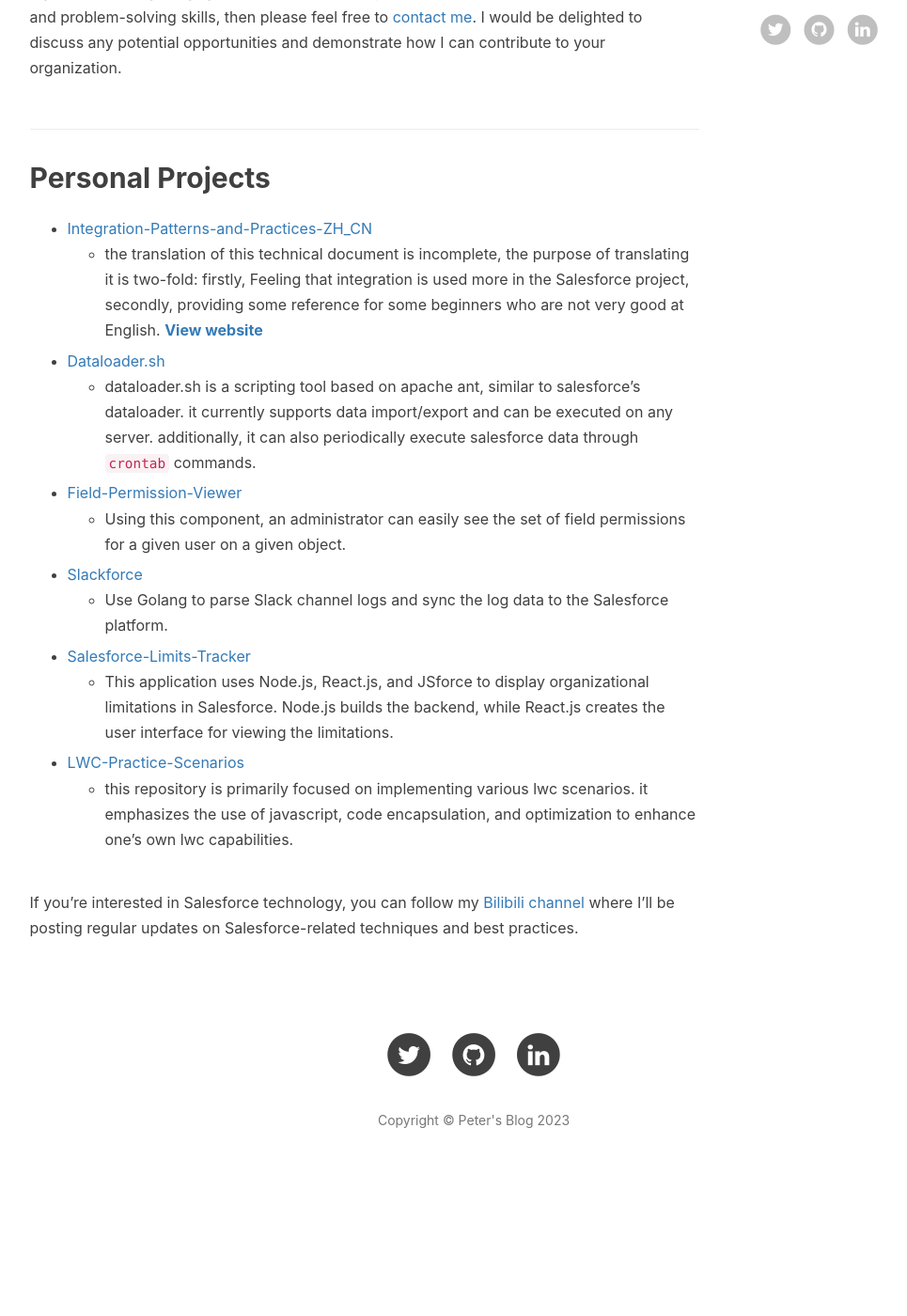
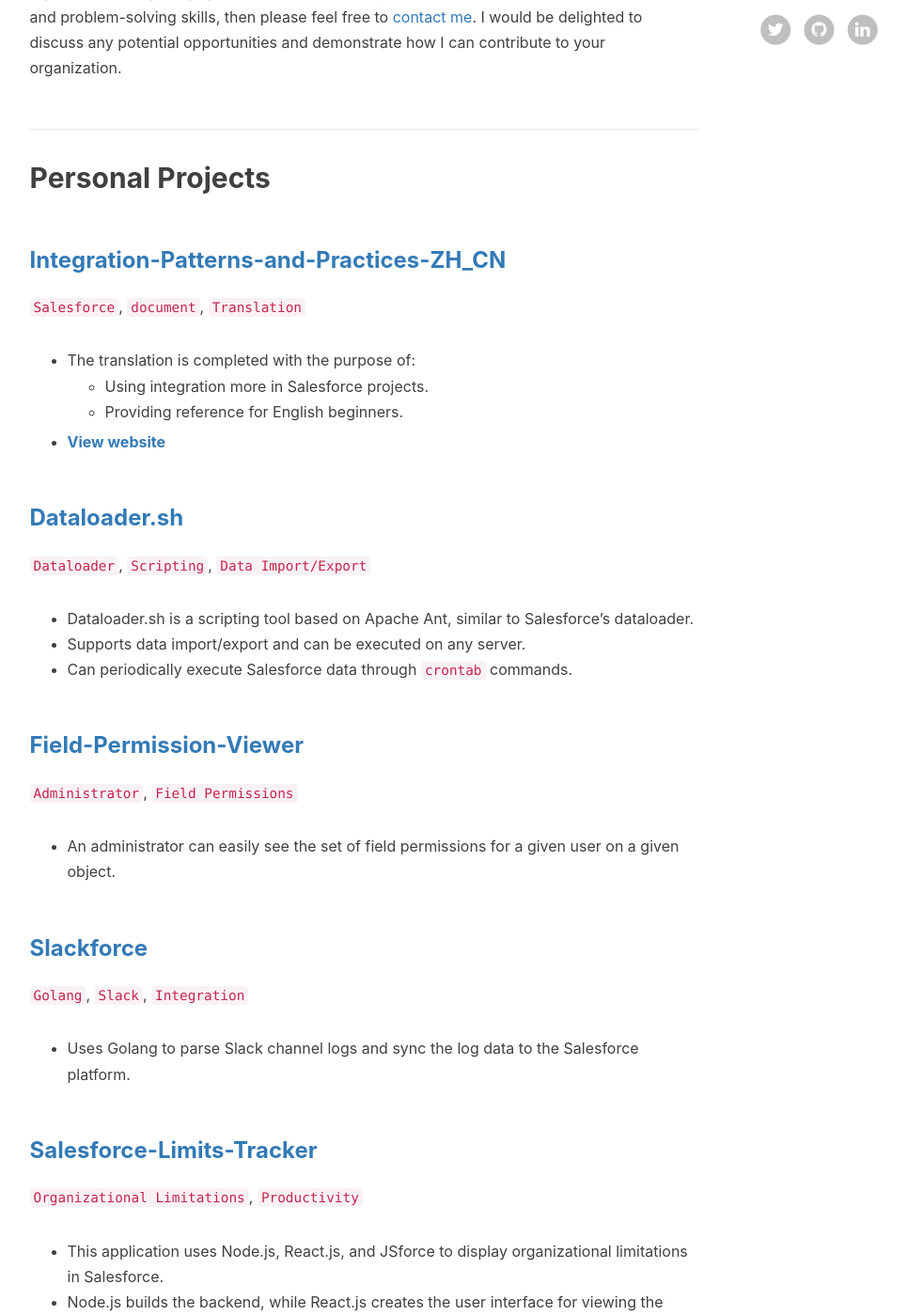
Before and after one commit to dyncan/dyncan.github.io, a Jekyll site: the page built from about.html, in a window 1280 px wide and 1400 px high, scrolled down 922 px. Shown: the whole window at 94% size, without its empty margins (136-1101 px from the left). Built offline with Jekyll 4.4.1, drawn with Linux system fonts in a browser that asks for light colours; nearby versions of some CDN libraries; comment, search, counter and statistics services are not loaded; before the commit the page ends 2218 px from its top, so only the background shows below that; some of the changed text lies outside the part shown.

Commit message:
update en.md

```diff
--- a/_includes/about/en.md
+++ b/_includes/about/en.md
@@ -8,22 +8,56 @@
 
 ## Personal Projects
 
-- [Integration-Patterns-and-Practices-ZH_CN](https://github.com/dyncan/Integration-Patterns-and-Practices-ZH_CN)
-  - the translation of this technical document is incomplete, the purpose of translating it is two-fold: firstly, Feeling that integration is used more in the Salesforce project, secondly, providing some reference for some beginners who are not very good at English. __[View website](http://dyncan.com/Integration-Patterns-and-Practices-ZH_CN/){:target="_blank"}__
+### [Integration-Patterns-and-Practices-ZH_CN](https://github.com/dyncan/Integration-Patterns-and-Practices-ZH_CN){:target="_blank"}
 
-- [Dataloader.sh](https://github.com/dyncan/dataloader.sh){:target="_blank"}
-  - dataloader.sh is a scripting tool based on apache ant, similar to salesforce's dataloader. it currently supports data import/export and can be executed on any server. additionally, it can also periodically execute salesforce data through `crontab` commands.
+ `Salesforce`, `document`, `Translation`
 
-- [Field-Permission-Viewer](https://github.com/dyncan/Field-Permission-Viewer){:target="_blank"}
-  - Using this component, an administrator can easily see the set of field permissions for a given user on a given object.
+- The translation is completed with the purpose of:
+  - Using integration more in Salesforce projects.
+  - Providing reference for English beginners.
+- __[View website](http://dyncan.com/Integration-Patterns-and-Practices-ZH_CN/){:target="_blank"}__
 
-- [Slackforce](https://github.com/dyncan/slackforce){:target="_blank"}
-  - Use Golang to parse Slack channel logs and sync the log data to the Salesforce platform.
+### [Dataloader.sh](https://github.com/dyncan/dataloader.sh){:target="_blank"}
 
-- [Salesforce-Limits-Tracker](https://github.com/dyncan/Salesforce-Limits-Tracker){:target="_blank"}
-  - This application uses Node.js, React.js, and JSforce to display organizational limitations in Salesforce. Node.js builds the backend, while React.js creates the user interface for viewing the limitations.
+`Dataloader`, `Scripting`, `Data Import/Export`
 
-- [LWC-Practice-Scenarios](https://github.com/dyncan/lwc-practice-scenarios){:target="_blank"}
-  - this repository is primarily focused on implementing various lwc scenarios. it emphasizes the use of javascript, code encapsulation, and optimization to enhance one's own lwc capabilities.
+- Dataloader.sh is a scripting tool based on Apache Ant, similar to Salesforce's dataloader.
+- Supports data import/export and can be executed on any server.
+- Can periodically execute Salesforce data through `crontab` commands.
+
+### [Field-Permission-Viewer](https://github.com/dyncan/Field-Permission-Viewer){:target="_blank"}
+
+`Administrator`, `Field Permissions`
+
+- An administrator can easily see the set of field permissions for a given user on a given object.
+
+### [Slackforce](https://github.com/dyncan/slackforce){:target="_blank"}
+
+`Golang`, `Slack`, `Integration`
+
+- Uses Golang to parse Slack channel logs and sync the log data to the Salesforce platform.
+
+### [Salesforce-Limits-Tracker](https://github.com/dyncan/Salesforce-Limits-Tracker){:target="_blank"}
+
+`Organizational Limitations`, `Productivity`
+
+- This application uses Node.js, React.js, and JSforce to display organizational limitations in Salesforce.
+- Node.js builds the backend, while React.js creates the user interface for viewing the limitations.
+
+### [LWC-Practice-Scenarios](https://github.com/dyncan/lwc-practice-scenarios){:target="_blank"}
+
+`LWC`, `JavaScript`, `Practice`
+
+- This repository is primarily focused on implementing various LWC scenarios.
+- Emphasizes the use of JavaScript, code encapsulation, and optimization to enhance one's own LWC capabilities.
 
 If you're interested in Salesforce technology, you can follow my [Bilibili channel](https://space.bilibili.com/12506997){:target="_blank"} where I'll be posting regular updates on Salesforce-related techniques and best practices.
+
+<hr style="visibility: hidden;">
+
+<div style="display: flex; justify-content: center; align-items: center;">
+    <a href=" https://dyncan.com/sponsor" target="_blank"><img height="36"
+            style="border:0px; height:36px; cursor:pointer"
+            src="/img/kofi3.png" border="0" alt="Buy Me a Coffee" />
+    </a>
+</div>
```
Also changed, not shown: other parts of _includes/about/en.md (+1 -1 lines).
